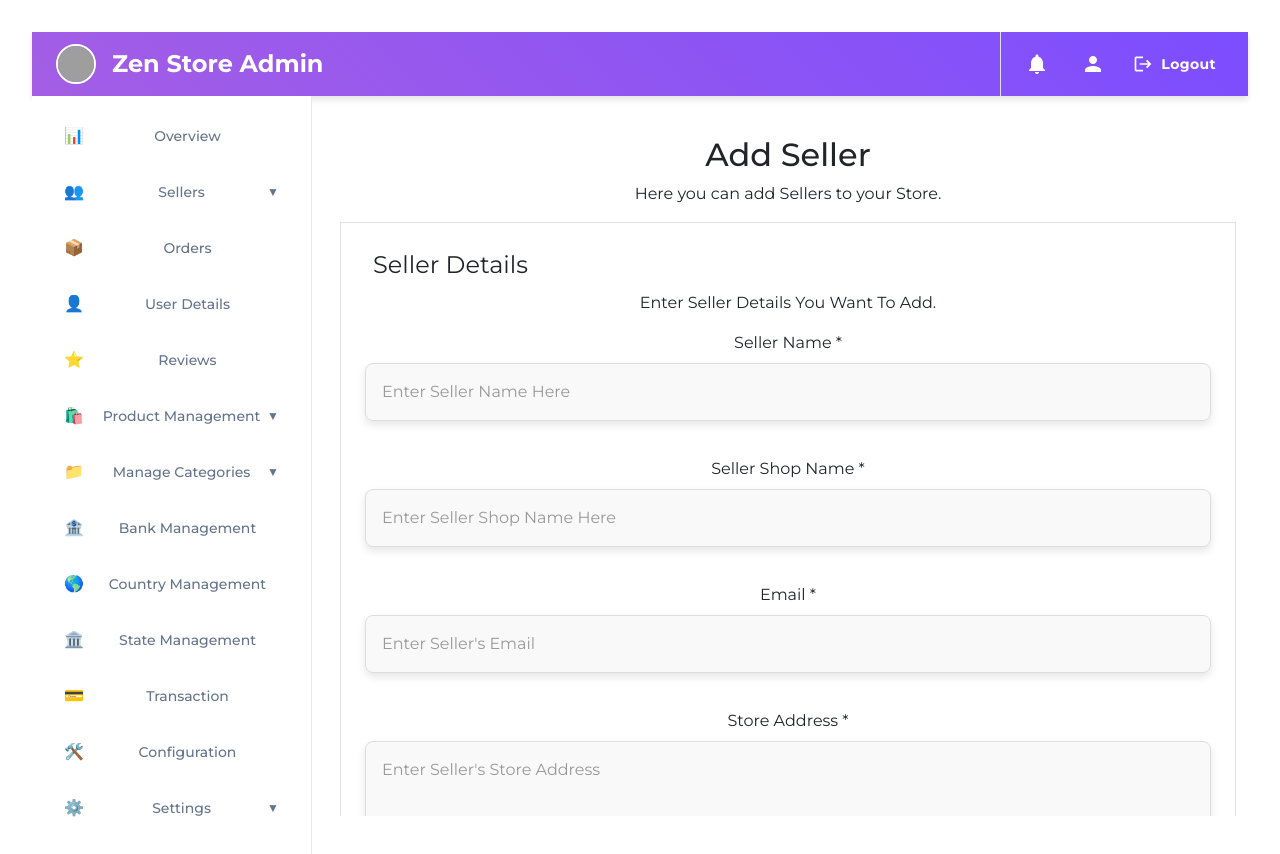
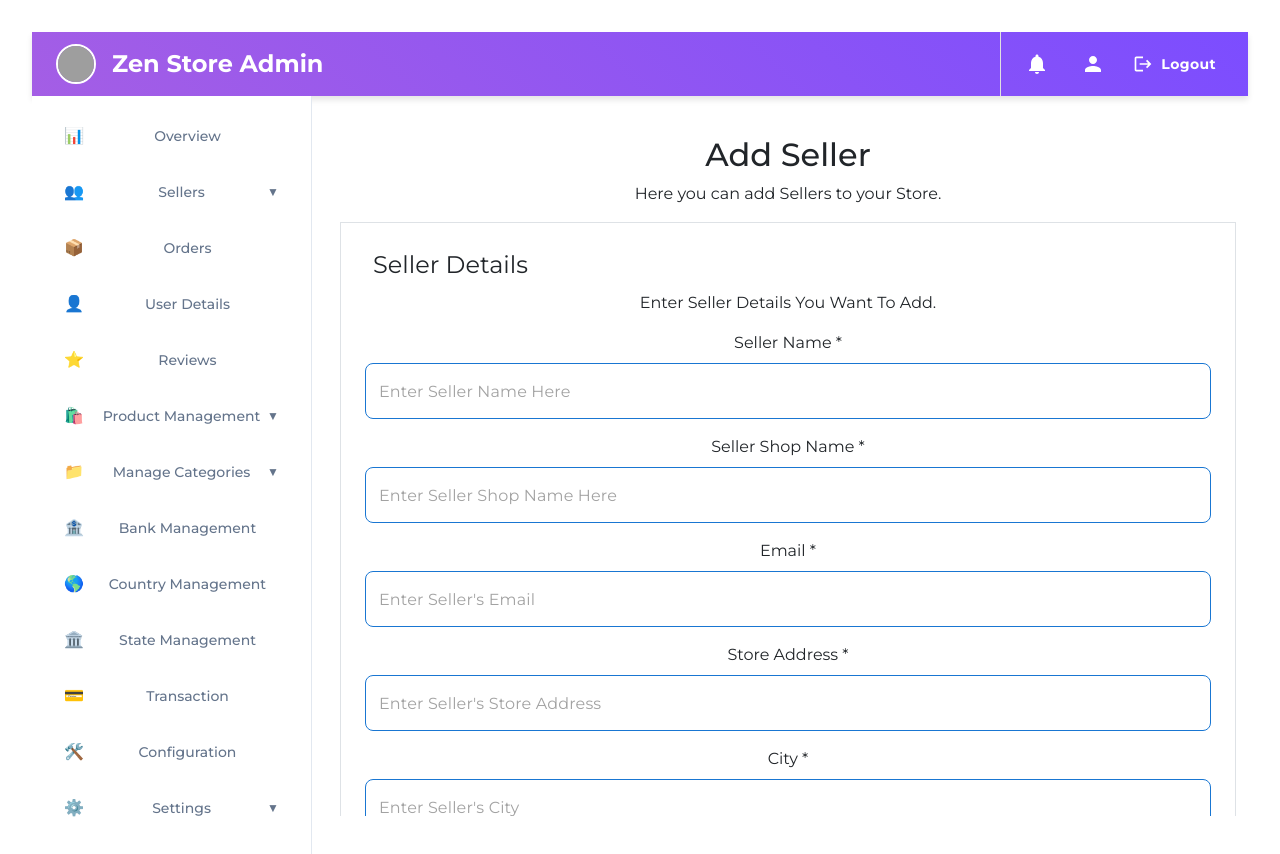
Before and after one commit to zenmeraki7/multi-vendor-admin, a React (Vite) app: page /add-seller in a window 1280 px wide. Shown: the top 854 px of the page. Built offline with nearby package versions, Linux system fonts and the light colour scheme; grey boxes are pictures that could not be loaded.

Commit message:
completed add seller

```diff
--- a/package.json
+++ b/package.json
@@ -31,7 +31,7 @@
     "react-chartjs-2": "^5.3.0",
     "react-dom": "^18.3.1",
     "react-hot-toast": "^2.4.1",
-    "react-icons": "^5.4.0",
+    "react-icons": "^5.5.0",
     "react-otp-input": "^3.1.1",
     "react-quill": "^2.0.0",
     "react-redux": "^9.2.0",
--- a/src/components/SharedComponents/CustomInput.jsx
+++ b/src/components/SharedComponents/CustomInput.jsx
@@ -1,6 +1,10 @@
 import React from "react";
 import TextField from "@mui/material/TextField";
-function CustomInput({ id, name, label, placeholder, value, onChange,type="text" ,readOnly}) {
+import InputAdornment from "@mui/material/InputAdornment";
+import IconButton from "@mui/material/IconButton";
+import { FaEye, FaEyeSlash } from "react-icons/fa";
+
+function CustomInput({ id, name, label, placeholder, value, onChange, type = "text", readOnly, icon, onIconClick }) {
   return (
     <TextField
       id={id}
@@ -13,19 +17,28 @@ function CustomInput({ id, name, label, placeholder, value, onChange,type="text"
       value={value}
       onChange={onChange}
       type={type}
+      InputProps={{
+        endAdornment: icon && (
+          <InputAdornment position="end">
+            <IconButton onClick={onIconClick} edge="end">
+              {icon === "eye" ? <FaEye /> : <FaEyeSlash />}
+            </IconButton>
+          </InputAdornment>
+        ),
+      }}
       sx={{
         borderRadius: "8px",
         "& .MuiOutlinedInput-root": {
           borderRadius: "8px",
           "& fieldset": {
-            borderColor: "#1976d2", // Blue border by default
+            borderColor: "#1976d2",
             borderRadius: "8px",
           },
           "&:hover fieldset": {
-            borderColor: "#1976d2", // Blue border on hover as well
+            borderColor: "#1976d2",
           },
           "&.Mui-focused fieldset": {
-            borderColor: "#1976d2", // Blue border when focused
+            borderColor: "#1976d2",
           },
         },
       }}
--- a/src/pages/AddSeller/AddSeller.jsx
+++ b/src/pages/AddSeller/AddSeller.jsx
@@ -1,7 +1,11 @@
-import React from "react";
+import React, { useState, useEffect } from "react";
 import { Form, Button, Container, Row, Col, InputGroup } from "react-bootstrap";
 import ReactQuill from "react-quill";
 import "react-quill/dist/quill.snow.css";
+import CustomInput from "../../components/SharedComponents/CustomInput";
+import TableSelect from "../../components/SharedComponents/TableSelect";
+import CustomSelect from "../../components/SharedComponents/CustomSelect";
+import CustomButton from "../../components/SharedComponents/CustomButton";
 
 const AddSeller = () => {
     const [storeDescription, setStoreDescription] = React.useState("");
@@ -10,6 +14,8 @@ const AddSeller = () => {
     const [password, setPassword] = React.useState("");
     const [confirmPassword, setConfirmPassword] = React.useState("");
     const [showPassword, setShowPassword] = React.useState(false);
+
+    const [country, setCountry] = useState("all");
 
     const togglePasswordVisibility = () => {
         setShowPassword((prev) => !prev);
@@ -46,6 +52,10 @@ const AddSeller = () => {
         console.log("Form Submitted:", formData);
         alert("Seller added successfully!");
     };
+    const handleFilterChange = (setter) => (event) => {
+        setter(event.target.value);
+        setPage(1); // Reset to first page on filter change
+    };
 
     return (
         <Container className="mt-4 " >
@@ -57,56 +67,76 @@ const AddSeller = () => {
                     <p>Enter Seller Details You Want To Add.</p>
                     <Row className="mb-3">
                         <Form.Group as={Col} controlId="sellerName">
+
                             <Form.Label>Seller Name *</Form.Label>
-                            <Form.Control type="text" placeholder="Enter Seller Name Here" required />
+                            <CustomInput type="text" name="sellerName" placeholder="Enter Seller Name Here" required />
+
+                            {/* <Form.Control type="text" placeholder="Enter Seller Name Here" required /> */}
                         </Form.Group>
                     </Row>
                     <Row className="mb-3">
                         <Form.Group as={Col} controlId="sellerShopName">
                             <Form.Label>Seller Shop Name *</Form.Label>
-                            <Form.Control type="text" placeholder="Enter Seller Shop Name Here" required />
+                            <CustomInput type="text" name="sellershopName" placeholder="Enter Seller Shop Name Here" required />
+                            {/* <Form.Control type="text" placeholder="Enter Seller Shop Name Here" required /> */}
                         </Form.Group>
                     </Row>
                     <Row className="mb-3">
                         <Form.Group as={Col} controlId="sellerEmail">
                             <Form.Label>Email *</Form.Label>
-                            <Form.Control type="email" placeholder="Enter Seller's Email" required />
+                            <CustomInput type="email" name="sellerEmail" placeholder="Enter Seller's Email" required />
+                            {/* <Form.Control type="email" placeholder="Enter Seller's Email" required /> */}
                         </Form.Group>
                     </Row>
                     <Row className="mb-3">
                         <Form.Group as={Col} controlId="storeAddress">
                             <Form.Label>Store Address *</Form.Label>
-                            <Form.Control as="textarea" rows={3} placeholder="Enter Seller's Store Address" required />
+                            <CustomInput type="text" name="storeAddress" placeholder="Enter Seller's Store Address" required />
+                            {/* <Form.Control as="textarea" rows={3} placeholder="Enter Seller's Store Address" required /> */}
                         </Form.Group>
                     </Row>
                     <Row className="mb-3">
                         <Form.Group as={Col} controlId="sellerCity">
                             <Form.Label>City *</Form.Label>
-                            <Form.Control type="text" placeholder="Enter Seller's City" required />
+                            <CustomInput type="text" name="sellerCity" placeholder="Enter Seller's City" required />
+                            {/* <Form.Control type="text" placeholder="Enter Seller's City" required /> */}
                         </Form.Group>
                     </Row>
                     <Row className="mb-3">
                         <Form.Group as={Col} controlId="sellerCountry">
+
                             <Form.Label>Country *</Form.Label>
-                            <Form.Select required>
-                                <option value="">--Select Country--</option>
-                                <option value="USA">USA</option>
-                                <option value="India">India</option>
-                                <option value="Canada">Canada</option>
-                                <option value="UK">UK</option>
-                            </Form.Select>
+                            <CustomSelect
+                                style={{ width: "100%" }}
+                                id="country-filter"
+                                name="country"
+                                value={country}
+                                onChange={handleFilterChange(setCountry)}
+                                // label="Country"
+                                MenuItems={[
+                                    { value: "all", label: "All" },
+                                    { value: "USA", label: "USA" },
+                                    { value: "India", label: "India" },
+                                    { value: "Canada", label: "Canada" },
+                                    { value: "UK", label: "UK" },
+
+                                ]}
+                            />
+
                         </Form.Group>
                     </Row>
                     <Row className="mb-3">
                         <Form.Group as={Col} controlId="sellerZipcode">
                             <Form.Label>Zipcode *</Form.Label>
-                            <Form.Control type="text" placeholder="Enter Seller's Zipcode" required />
+                            <CustomInput type="text" name="sellerZipcode" placeholder="Enter Seller's Zipcode" required />
+                            {/* <Form.Control type="text" placeholder="Enter Seller's Zipcode" required /> */}
                         </Form.Group>
                     </Row>
                     <Row className="mb-3">
                         <Form.Group as={Col} controlId="sellerContact">
                             <Form.Label>Contact *</Form.Label>
-                            <Form.Control type="text" placeholder="Enter Seller's Contact Number" required />
+                            <CustomInput type="text" name="sellerContact" placeholder="Enter Seller's Contact Number" required />
+                            {/* <Form.Control type="text" placeholder="Enter Seller's Contact Number" required /> */}
                         </Form.Group>
                     </Row>
                     <Row className="mb-5">
@@ -154,41 +184,41 @@ const AddSeller = () => {
                     <Row className="mb-3">
                         <Form.Group as={Col} controlId="password">
                             <Form.Label>Password *</Form.Label>
-                            <InputGroup>
-                                <Form.Control  style={{ height: "100%" }}
-                                    type={showPassword ? "text" : "password"}
-                                    placeholder="Enter Password"
-                                    value={password}
-                                    onChange={(e) => setPassword(e.target.value)}
-                                    required
-                                />
-                                <Button
-                                    variant="outline-secondary"
-                                    onClick={togglePasswordVisibility}
-                                    style={{ height: "100%" }}
-                                >
-                                    {showPassword ? "Hide" : "Show"}
-                                </Button>
-                            </InputGroup>
+                            <CustomInput
+                                type={showPassword ? "text" : "password"}
+                                icon={showPassword ? "eye" : "eye-slash"}
+                                onIconClick={togglePasswordVisibility}
+                                name="password"
+                                value={password}
+                                placeholder="Enter Password"
+                                onChange={(e) => setPassword(e.target.value)}
+                                required
+                            />
                         </Form.Group>
                     </Row>
                     <Row className="mb-3">
                         <Form.Group as={Col} controlId="confirmPassword">
                             <Form.Label>Confirm Password *</Form.Label>
-                            <Form.Control
+                            <CustomInput
                                 type={showPassword ? "text" : "password"}
+                                icon={showPassword ? "eye" : "eye-slash"}
+                                onIconClick={togglePasswordVisibility}
+                                name="confirm-password"
+                                value={confirmPassword}
                                 placeholder="Confirm Password"
-                                value={confirmPassword}
                                 onChange={(e) => setConfirmPassword(e.target.value)}
                                 required
                             />
+
                         </Form.Group>
                     </Row>
                 </fieldset>
 
-                <Button variant="primary" type="submit">
+                <CustomButton variant="contained" type="submit" >
                     Submit
-                </Button>
+                </CustomButton>
+
+
             </Form>
         </Container>
     );
--- a/src/pages/VendorDetails.jsx
+++ b/src/pages/VendorDetails.jsx
@@ -246,6 +246,7 @@ function VendorDetails() {
                 </Link>
               </CustomButton>
             </Box>
+
           }
         />
 
```
Also changed, not shown: 1 other file (tests, documents, lock files or other folders).
